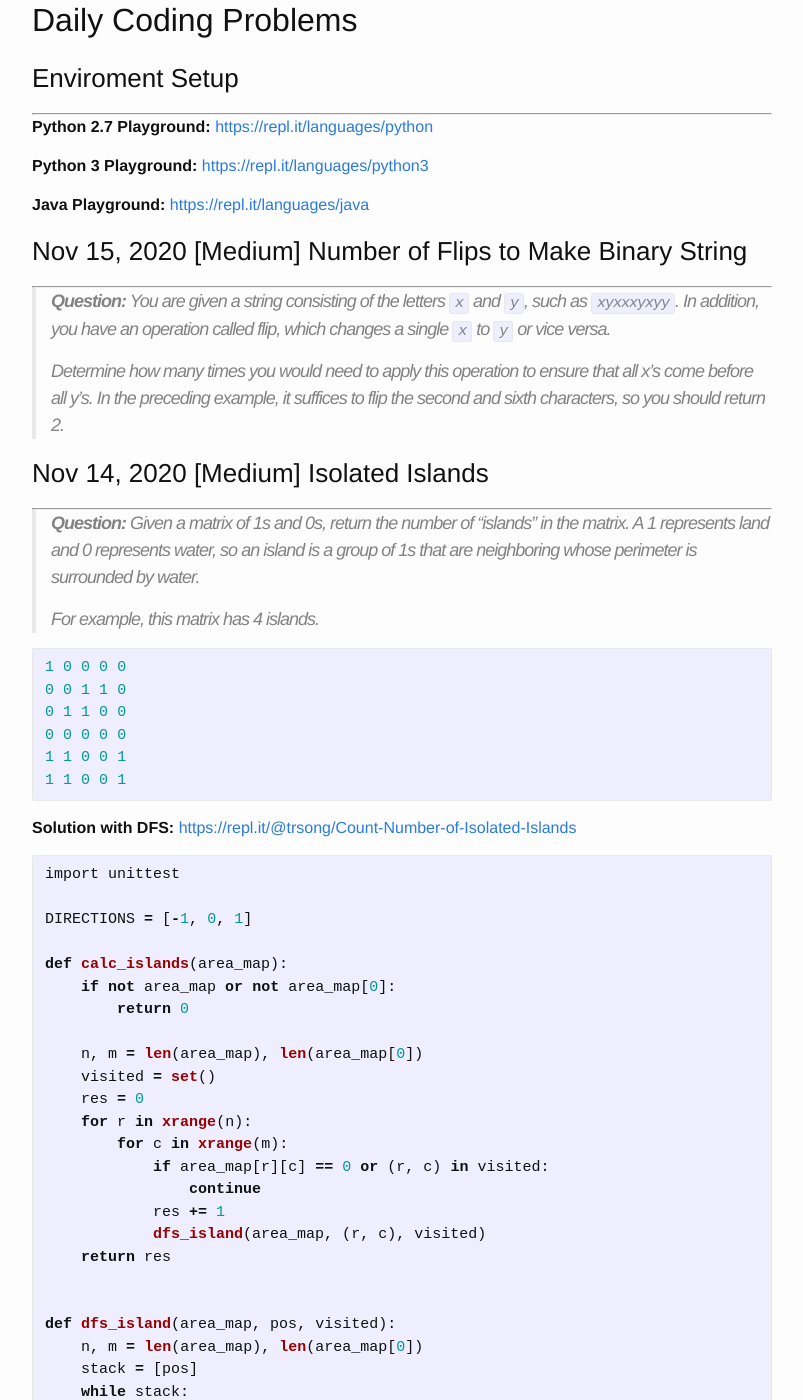
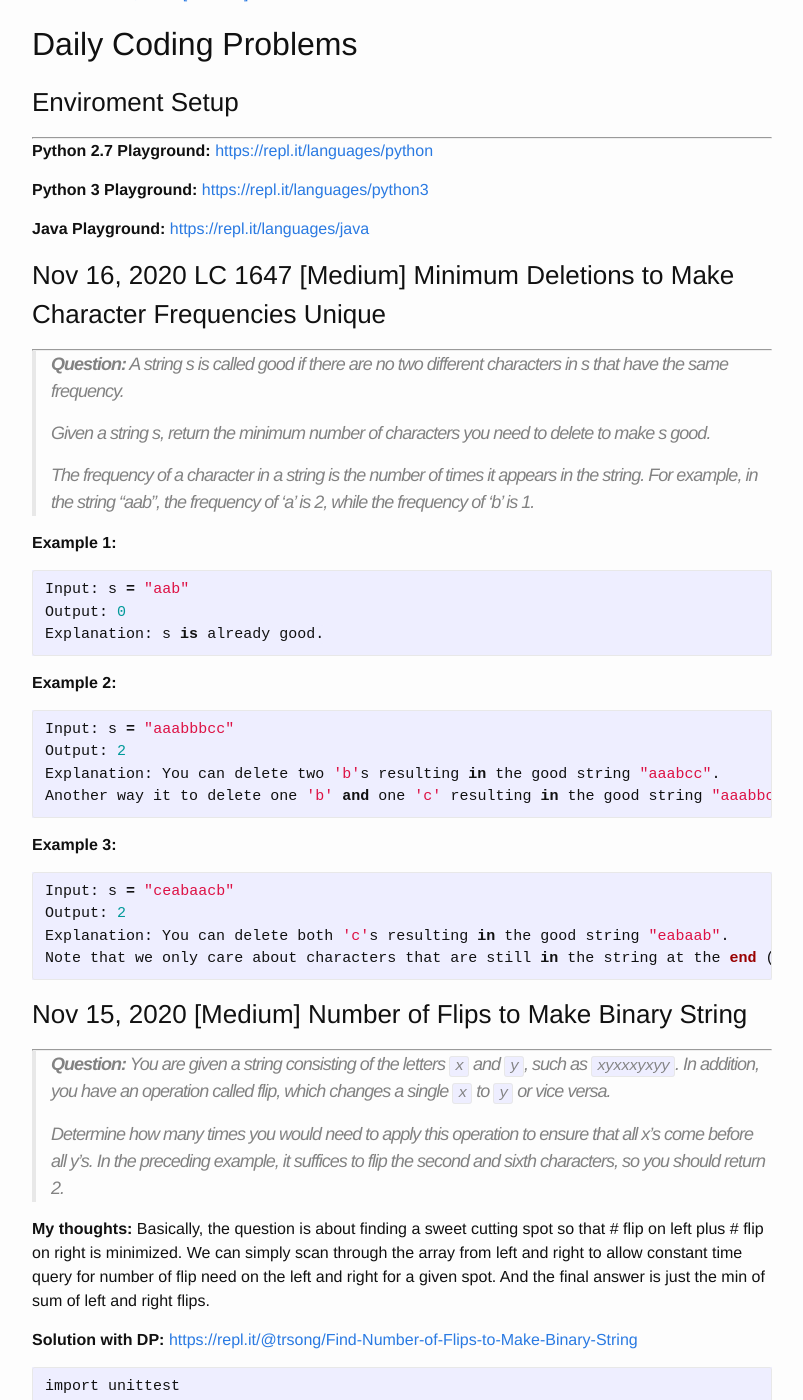
Before and after one commit to trsong/trsong.github.io, a Jekyll site: the page built from _posts/2020-11-01-DailyQuestionsAug.md, in a window 1280 px wide and 1400 px high, scrolled down 627 px. Shown: the whole window, without its empty margins (238-1041 px from the left). Built offline with Jekyll 4.4.1, drawn with Linux system fonts in a browser that asks for light colours; some of the changed text lies outside the part shown.

Commit message:
Add solution to Nov 15 question and add Nov 16 question.

````diff
--- a/_posts/2020-11-01-DailyQuestionsAug.md
+++ b/_posts/2020-11-01-DailyQuestionsAug.md
@@ -19,12 +19,104 @@ categories: Python/Java
 **Java Playground:** [https://repl.it/languages/java](https://repl.it/languages/java)
 
 
+### Nov 16, 2020 LC 1647 \[Medium\] Minimum Deletions to Make Character Frequencies Unique
+---
+> **Question:** A string s is called good if there are no two different characters in s that have the same frequency.
+>
+> Given a string s, return the minimum number of characters you need to delete to make s good.
+>
+> The frequency of a character in a string is the number of times it appears in the string. For example, in the string "aab", the frequency of 'a' is 2, while the frequency of 'b' is 1.
+
+
+**Example 1:**
+```py
+Input: s = "aab"
+Output: 0
+Explanation: s is already good.
+```
+**Example 2:**
+```py
+Input: s = "aaabbbcc"
+Output: 2
+Explanation: You can delete two 'b's resulting in the good string "aaabcc".
+Another way it to delete one 'b' and one 'c' resulting in the good string "aaabbc".
+```
+**Example 3:**
+```py
+Input: s = "ceabaacb"
+Output: 2
+Explanation: You can delete both 'c's resulting in the good string "eabaab".
+Note that we only care about characters that are still in the string at the end (i.e. frequency of 0 is ignored).
+```
+
 ### Nov 15, 2020 \[Medium\] Number of Flips to Make Binary String
 ---
 > **Question:** You are given a string consisting of the letters `x` and `y`, such as `xyxxxyxyy`. In addition, you have an operation called flip, which changes a single `x` to `y` or vice versa.
 >
 > Determine how many times you would need to apply this operation to ensure that all x's come before all y's. In the preceding example, it suffices to flip the second and sixth characters, so you should return 2.
 
+**My thoughts:** Basically, the question is about finding a sweet cutting spot so that # flip on left plus # flip on right is minimized. We can simply scan through the array from left and right to allow constant time query for number of flip need on the left and right for a given spot. And the final answer is just the min of sum of left and right flips.
+
+
+**Solution with DP:** [https://repl.it/@trsong/Find-Number-of-Flips-to-Make-Binary-String](https://repl.it/@trsong/Find-Number-of-Flips-to-Make-Binary-String)
+```py
+import unittest
+
+def min_flip_to_make_binary(s):
+    if not s:
+        return 0
+
+    n = len(s)
+    left_y_count = 0
+    right_x_count = 0
+    left_accu = [0] * n
+    right_accu = [0] * n
+    for i in xrange(n):
+        left_accu[i] = left_y_count
+        left_y_count += 1 if s[i] == 'y' else 0
+
+        right_accu[n - 1 - i] = right_x_count
+        right_x_count += 1 if s[n - 1 - i] == 'x' else 0
+
+    res = float('inf')
+    for left_y, right_x in zip(left_accu, right_accu):
+        res = min(res, left_y + right_x)
+
+    return res
+
+
+class MinFlipToMakeBinarySpec(unittest.TestCase):
+    def test_example(self):
+        self.assertEqual(2, min_flip_to_make_binary('xyxxxyxyy'))  # xxxxxxxyy
+
+    def test_empty_string(self):
+        self.assertEqual(0, min_flip_to_make_binary(''))
+
+    def test_already_binary(self):
+        self.assertEqual(0, min_flip_to_make_binary('xxxxxxxyy'))
+
+    def test_flipped_string(self):
+        self.assertEqual(3, min_flip_to_make_binary('yyyxxx'))  # yyyyyy
+
+    def test_flip_all_x(self):
+        self.assertEqual(1, min_flip_to_make_binary('yyx'))  # yyy
+
+    def test_flip_all_y(self):
+        self.assertEqual(2, min_flip_to_make_binary('yyxxx'))  # xxxxx
+
+    def test_flip_all_y2(self):
+        self.assertEqual(4, min_flip_to_make_binary('xyxxxyxyyxxx'))  # xxxxxxxxxxxx
+
+    def test_flip_y(self):
+        self.assertEqual(2, min_flip_to_make_binary('xyxxxyxyyy'))  # xxxxxxxyyy
+
+    def test_flip_x_and_y(self):
+        self.assertEqual(3, min_flip_to_make_binary('xyxxxyxyyx'))  # xxxxxyyyyy
+
+
+if __name__ == '__main__':
+    unittest.main(exit=False)
+```
 
 ### Nov 14, 2020 \[Medium\] Isolated Islands
 ---
````
Also changed, not shown: _posts/2019-04-01-DailyQuestionsByCategory.md (+16 -0 lines).
